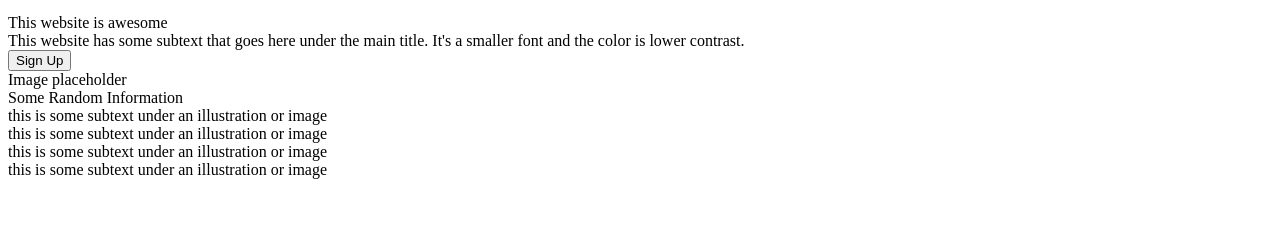
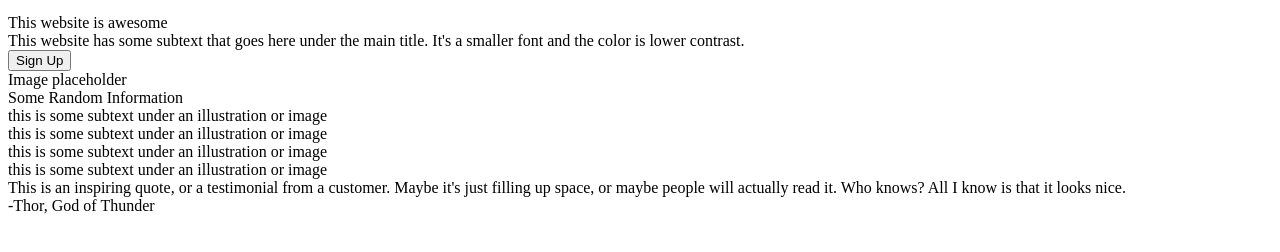
Before and after one commit to darmijo15/landing-page, a plain HTML site: page index.html in a window 1280 px wide. Shown: the part 98-350 px from the top of the page. Drawn offline with Linux system fonts and the light colour scheme.

Commit message:
The section containing a quote has been added

```diff
--- a/index.html
+++ b/index.html
@@ -61,5 +61,14 @@
         </div>
       </div>
     </div>
+
+    <div class="quote">
+      <div class="quote-text">
+        This is an inspiring quote, or a testimonial from a customer. Maybe it's
+        just filling up space, or maybe people will actually read it. Who knows?
+        All I know is that it looks nice.
+      </div>
+      <div class="quote-subtext">-Thor, God of Thunder</div>
+    </div>
   </body>
 </html>
```
